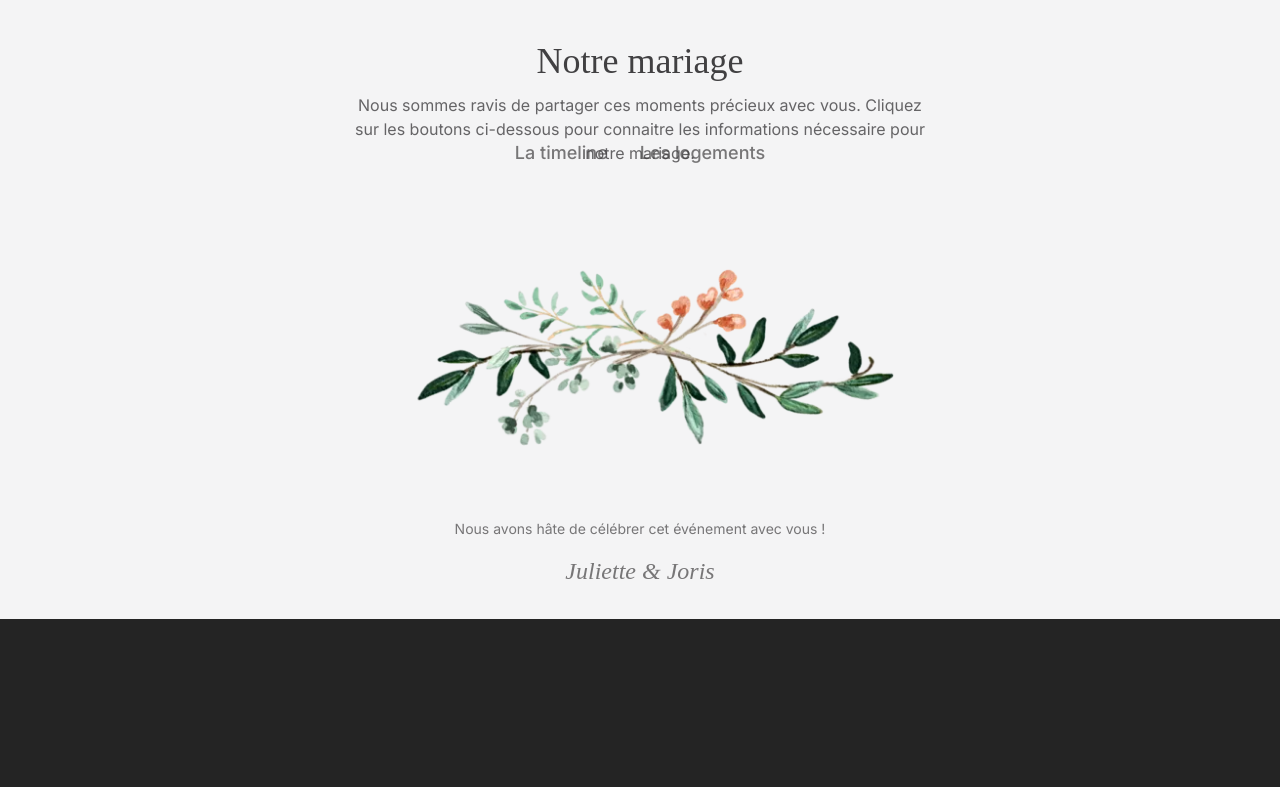
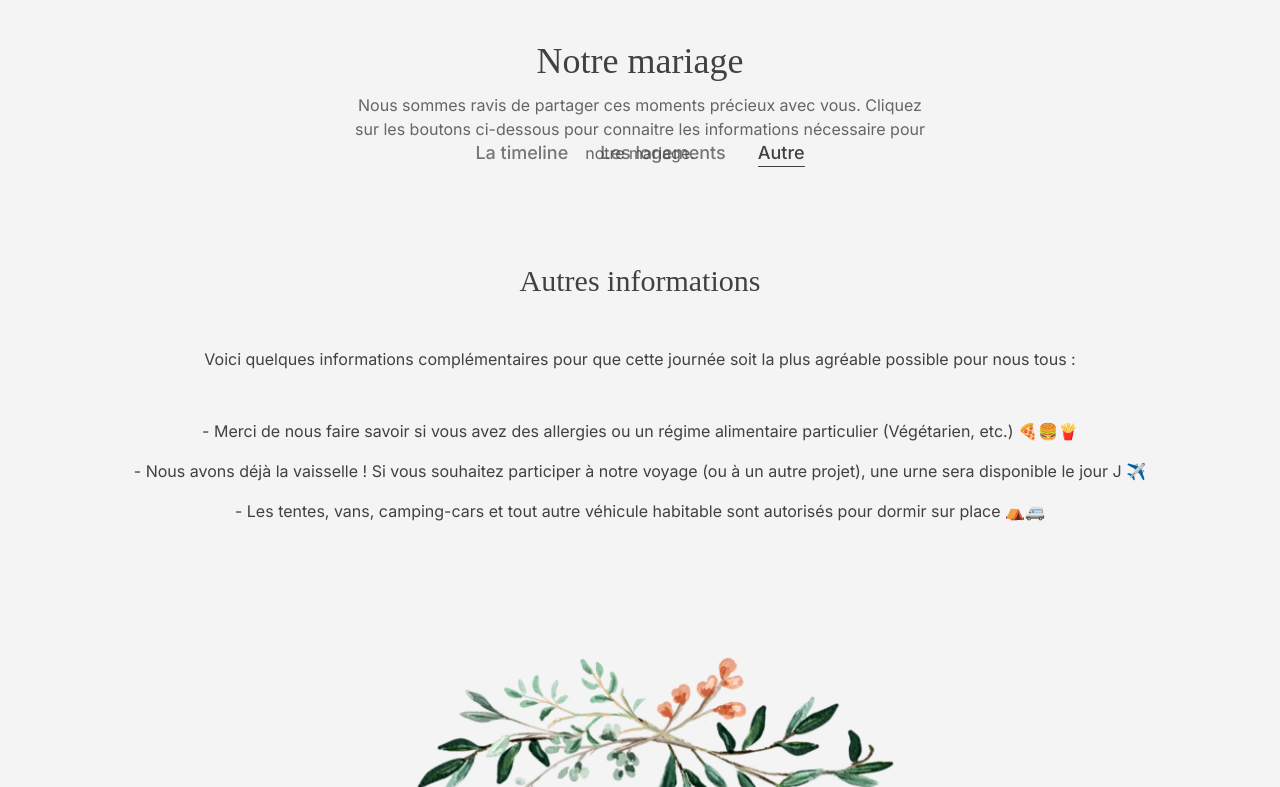
Before and after one commit to Joris-Fonck/weeding, a React (Vite) app: page /other in a window 1280 px wide. Shown: the part 693-1480 px from the top of the page. Before the commit the page ends 1312 px from the top, so only its background shows below. Built offline with nearby package versions, Linux system fonts and the light colour scheme; a web font is replaced by a local one.

Commit message:
add other section

```diff
--- a/src/App.tsx
+++ b/src/App.tsx
@@ -4,6 +4,7 @@ import HeroSection from '@/components/HeroSection';
 import TimelineSection from '@/components/TimelineSection';
 import Navigation from '@/components/Navigation';
 import Apartment from '@/components/Apartment';
+import Other from '@/components/Other';
 import Footer from '@/components/Footer';
 
 function App() {
@@ -25,6 +26,7 @@ function App() {
           <Routes>
             <Route path="/" element={<TimelineSection />} />
             <Route path="/apartment" element={<Apartment />} />
+            <Route path="/other" element={<Other />} />
           </Routes>
           <Footer />
         </main>
--- a/src/components/Navigation.tsx
+++ b/src/components/Navigation.tsx
@@ -34,6 +34,17 @@ const Navigation = () => {
           location.pathname === '/apartment' ? 'scale-x-100' : 'scale-x-0 group-hover:scale-x-100'
         }`} />
       </Link>
+      <Link
+        to={createUrlWithParams('/other')}
+        className={`text-lg relative group ${
+          location.pathname === '/other' ? 'text-[#414042]' : 'text-[#414042]/70'
+        }`}
+      >
+        Autre
+        <span className={`absolute left-0 bottom-0 w-full h-[1px] bg-[#414042] transform origin-left transition-transform duration-300 ease-out ${
+          location.pathname === '/other' ? 'scale-x-100' : 'scale-x-0 group-hover:scale-x-100'
+        }`} />
+      </Link>
     </motion.nav>
   );
 };
--- /dev/null
+++ b/src/components/Other.tsx
@@ -0,0 +1,36 @@
+import { motion } from 'framer-motion';
+
+const Other = () => {
+  return (
+    <motion.div
+      className="py-16 px-4 text-center"
+      initial={{ opacity: 0 }}
+      animate={{ opacity: 1 }}
+      transition={{ duration: 0.5 }}
+    >
+      <h2 className="text-3xl font-serif text-center text-[#414042] mb-12">
+        Autres informations
+      </h2>
+
+      <ul className="sans-serif">
+        Voici quelques informations complémentaires pour que cette journée soit la plus agréable possible pour nous tous :
+
+        <div className="mt-12 flex flex-col items-center gap-4">
+          <li>
+            - Merci de nous faire savoir si vous avez des allergies ou un régime alimentaire particulier (Végétarien, etc.) 🍕🍔🍟
+          </li>
+
+          <li>
+            - Nous avons déjà la vaisselle ! Si vous souhaitez participer à notre voyage (ou à un autre projet), une urne sera disponible le jour J ✈️
+          </li>
+
+          <li>
+            - Les tentes, vans, camping-cars et tout autre véhicule habitable sont autorisés pour dormir sur place ⛺🚐
+          </li>
+        </div>
+      </ul>
+    </motion.div>
+  );
+};
+
+export default Other;
```
